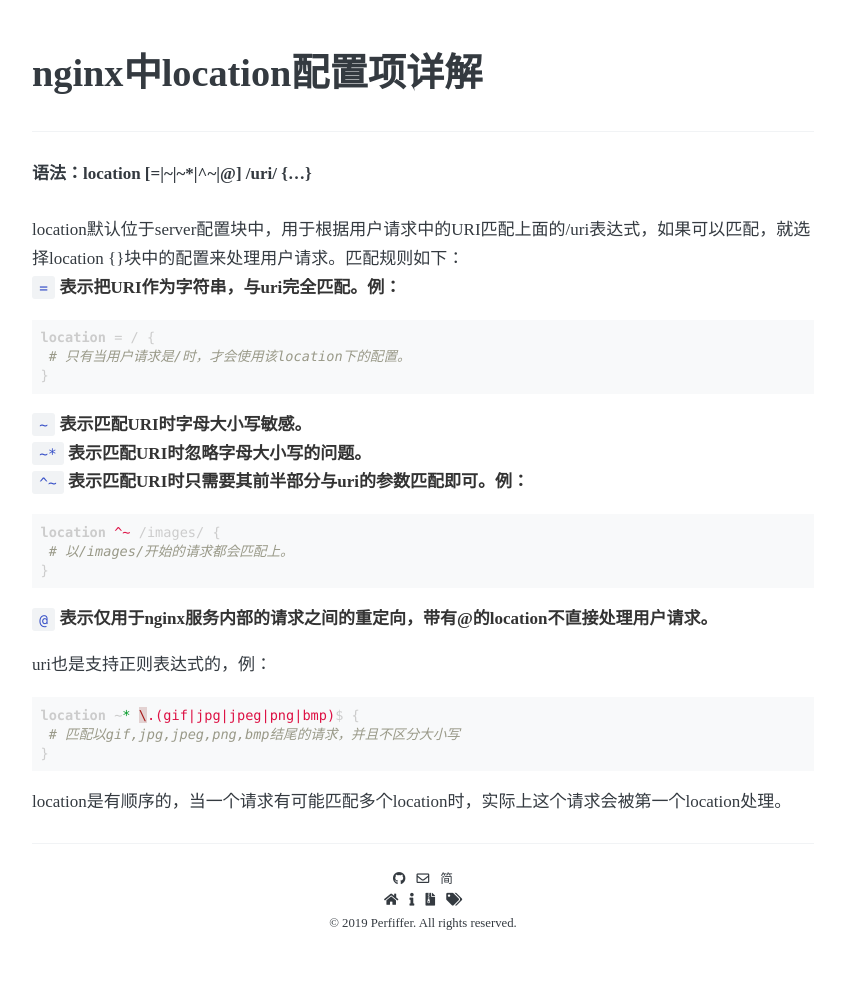
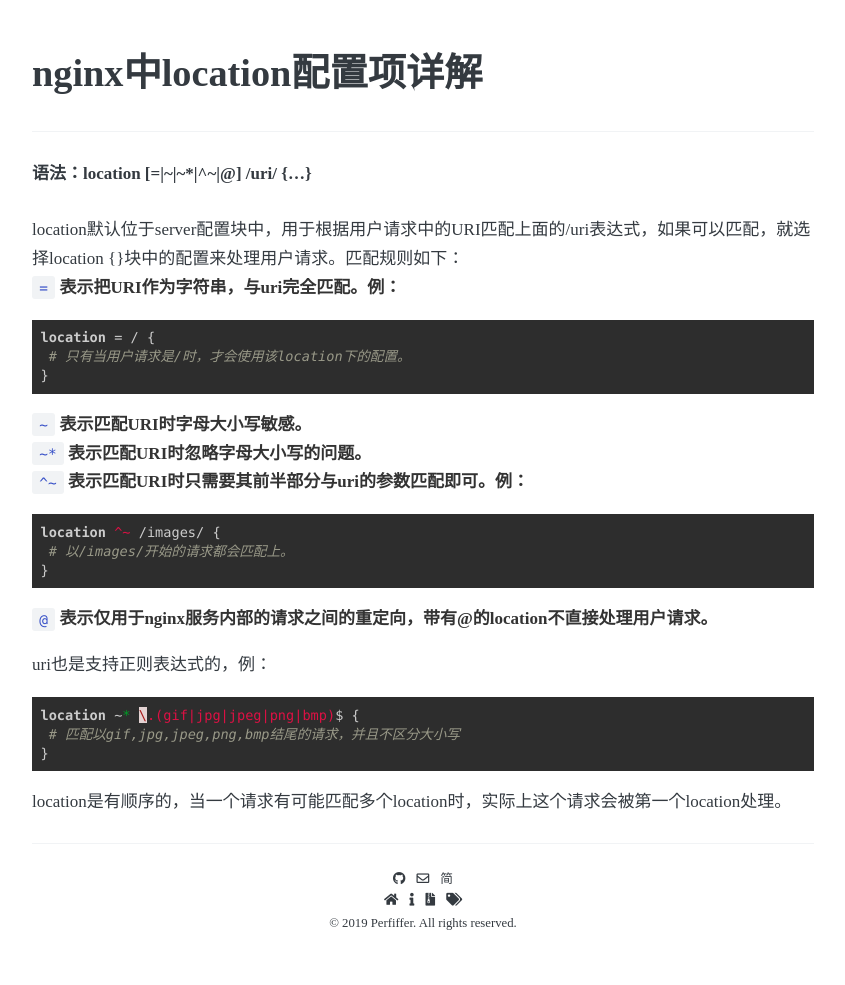
Before and after one commit to perfiffer/perfiffer.github.io, a Jekyll site: the page built from _posts/2019-03-31-nginx中location配置项详解.md, in a window 1280 px wide. Shown: the whole page, without its empty margins (217-1062 px from the left). Built offline with Jekyll 4.4.1, drawn with Linux system fonts in a browser that asks for light colours; some web fonts are replaced; comment, search, counter and statistics services are not loaded.

Commit message:
update style

```diff
--- a/_sass/_color.scss
+++ b/_sass/_color.scss
@@ -318,3 +318,6 @@
 $oc-orange-8-rgb: 232, 89, 12;
 $oc-orange-9: #d9480f;
 $oc-orange-9-rgb: 217, 72, 15;
+
+//Black
+$oc-black-0: #2d2d2d;
--- a/_sass/_highlighter.scss
+++ b/_sass/_highlighter.scss
@@ -1,6 +1,6 @@
 /* refer to https://github.com/spoqa/spoqa.github.com/blob/master/css/syntax.css */
 
-.highlight  { background: $oc-gray-0; }
+.highlight  { background: $oc-black-0; }
 .highlight .c { color: #999988; font-style: italic } /* Comment */
 .highlight .err { color: #a61717; background-color: #e3d2d2 } /* Error */
 .highlight .k { font-weight: bold } /* Keyword */
```
